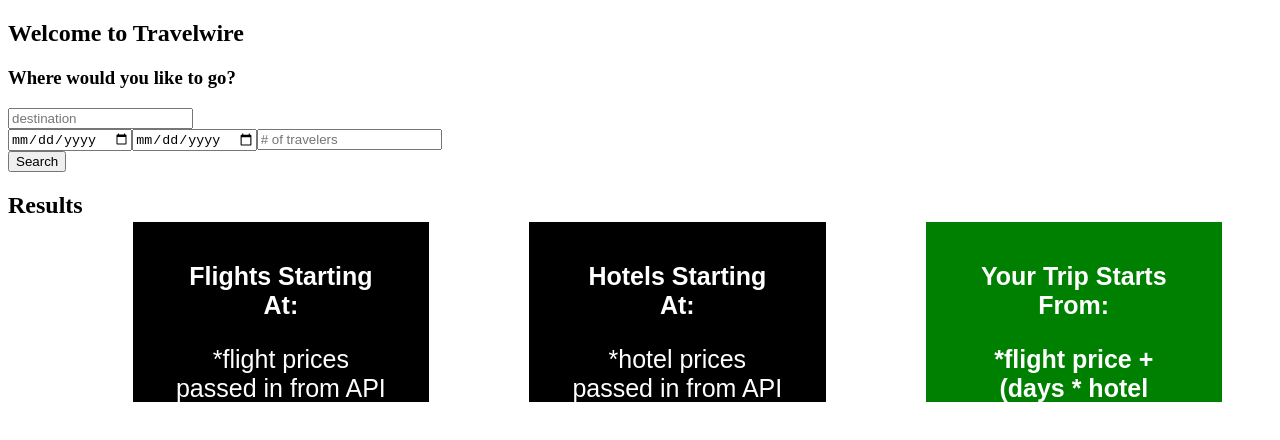
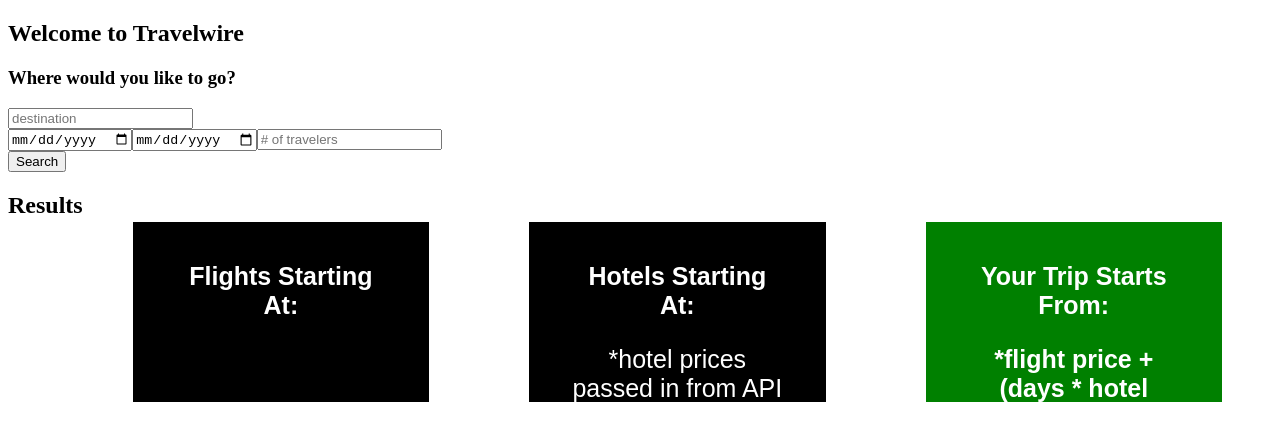
Before and after one commit to team-yeti-crab-43/travelapp, a React app: page / in a window 1280 px wide. Shown: the top 440 px of the page. Built offline with nearby package versions, Linux system fonts and the light colour scheme; no server answers.

Commit message:
Adding results from backend

```diff
--- a/client/Results.jsx
+++ b/client/Results.jsx
@@ -33,7 +33,7 @@
       <h2>Results</h2>
       <div name="flights" style={boxStyle}>
         <strong>Flights Starting At: </strong>
-        <p>*flight prices passed in from API here*</p>
+        <p>{props.flightPrice}</p>
       </div>
       <div name="hotels" style={boxStyle}>
         <strong>Hotels Starting At: </strong>
```
Also changed, not shown: package.json (line endings or trailing spaces), 1 other file (tests, documents, lock files or other folders).
